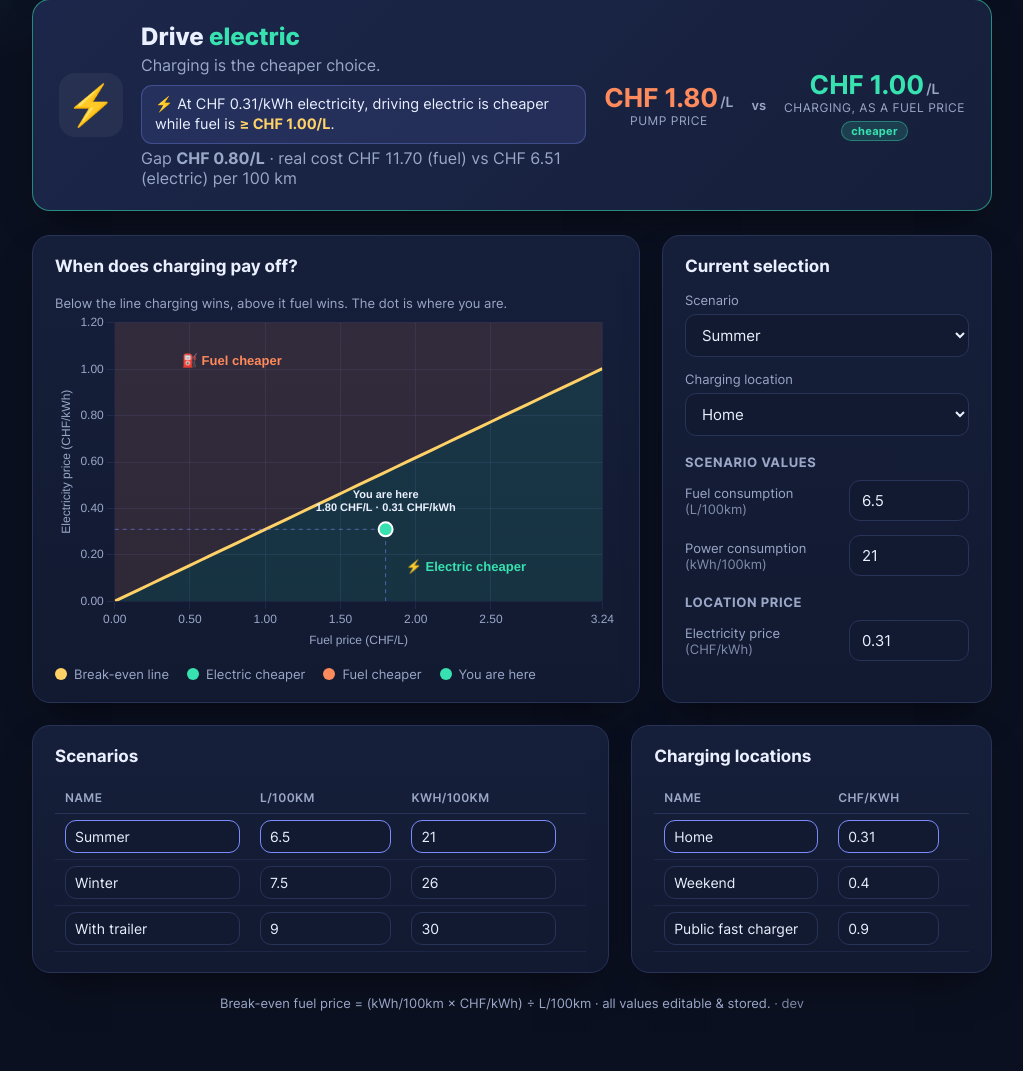
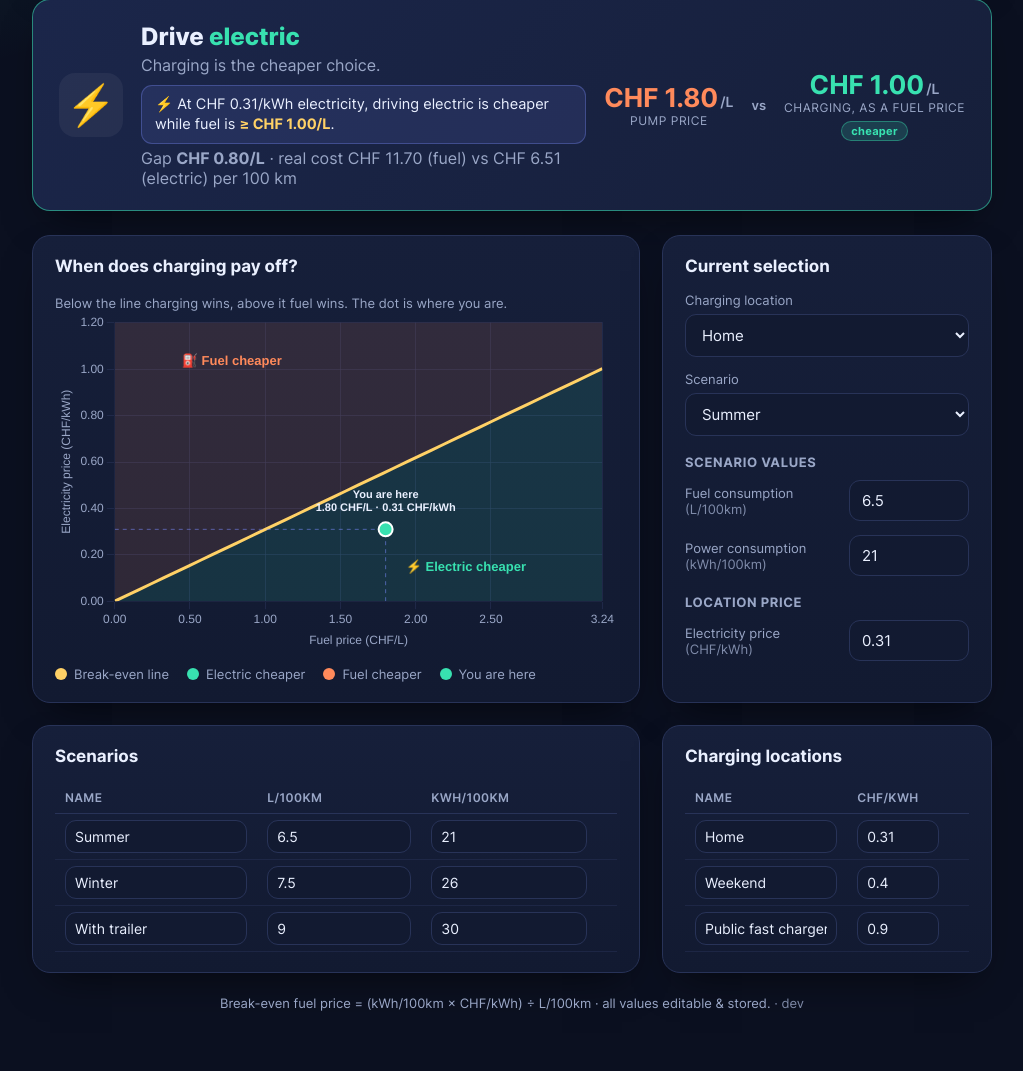
Before and after one commit to rjo3510/phev-sweetspot, a FastAPI app: page / in a window 1280 px wide. Shown: the part 319-1390 px from the top of the page, without its empty margins (128-1151 px from the left). Run offline with FastAPI, Linux system fonts and the light colour scheme; data comes from the database, SQL or seed files in the repository.

Commit message:
UI: align grid columns, swap selectors, drop misleading row marker
- Current selection: Charging location now precedes Scenario.
- Lower grid shares the upper grid's template (minmax(0,1fr) 330px) so Scenarios
  lines up under the chart and Charging locations under Current selection.
- Remove the active-row highlight in the management tables — it read as an
  editable/focused field but the tables are read-only; the current selection is
  already shown by the dropdowns.

Co-Authored-By: Claude Opus 4.8 (1M context) <noreply@anthropic.com>

```diff
--- a/app/static/css/styles.css
+++ b/app/static/css/styles.css
@@ -188,8 +188,9 @@ body:not(.is-editor) .editor-only { display: none !important; }
    from shrinking, so the layout breaks when the window is narrowed and re-widened.
    min-width:0 lets columns (and the chart) resize cleanly in both directions. */
 .grid > * { min-width: 0; }
-/* Lower row: Scenarios gets more width than Charging locations. */
-.grid--lists { grid-template-columns: 1.6fr 1fr; }
+/* .grid--lists shares the base template (minmax(0,1fr) 330px) so the lower row's
+   columns line up with the upper row: Scenarios under the chart, Charging
+   locations under Current selection. */
 /* Responsive overrides live at the END of this file (see bottom) so they reliably
    win over the base component rules below, which would otherwise come later in source. */
 
@@ -303,9 +304,8 @@ input:disabled, select:disabled { -webkit-text-fill-color: var(--text); opacity:
   border-bottom: 1px solid var(--line);
 }
 .data-table td { padding: 6px 10px; border-bottom: 1px solid rgba(40, 51, 88, 0.5); }
-/* Mark the active scenario/location by accenting its fields, not a boxy row tint
-   (the tinted rectangle read as a stray frame around the row). */
-.data-table tr.is-active input { border-color: var(--accent); }
+/* No active-row marker in the management tables: it's read-only here and the
+   current selection is already shown by the dropdowns in "Current selection". */
 /* min-width:0 overrides an <input>'s intrinsic (size-based) min width so the
    numeric columns shrink to the cell instead of widening the whole table. */
 .data-table input { width: 100%; min-width: 0; padding: 7px 9px; font-size: 14px; }
--- a/app/templates/index.html
+++ b/app/templates/index.html
@@ -82,12 +82,12 @@
         <div class="card__head"><h2 data-i18n="current_selection">Current selection</h2></div>
 
         <label class="field">
+          <span data-i18n="charging_location">Charging location</span>
+          <select id="location-select"></select>
+        </label>
+        <label class="field">
           <span data-i18n="scenario">Scenario</span>
           <select id="scenario-select"></select>
-        </label>
-        <label class="field">
-          <span data-i18n="charging_location">Charging location</span>
-          <select id="location-select"></select>
         </label>
 
         <div class="active-inputs" id="active-inputs">
```
